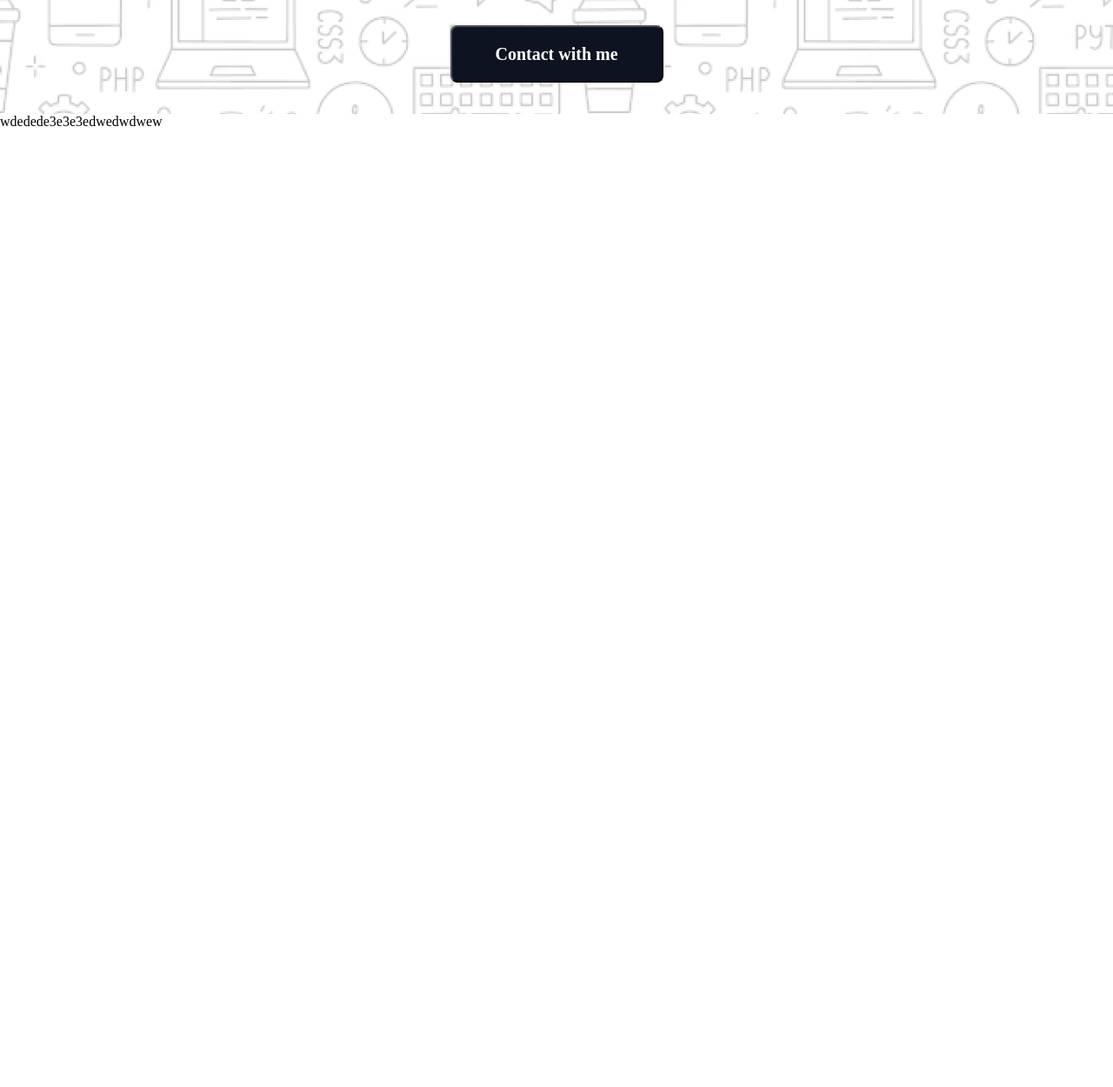
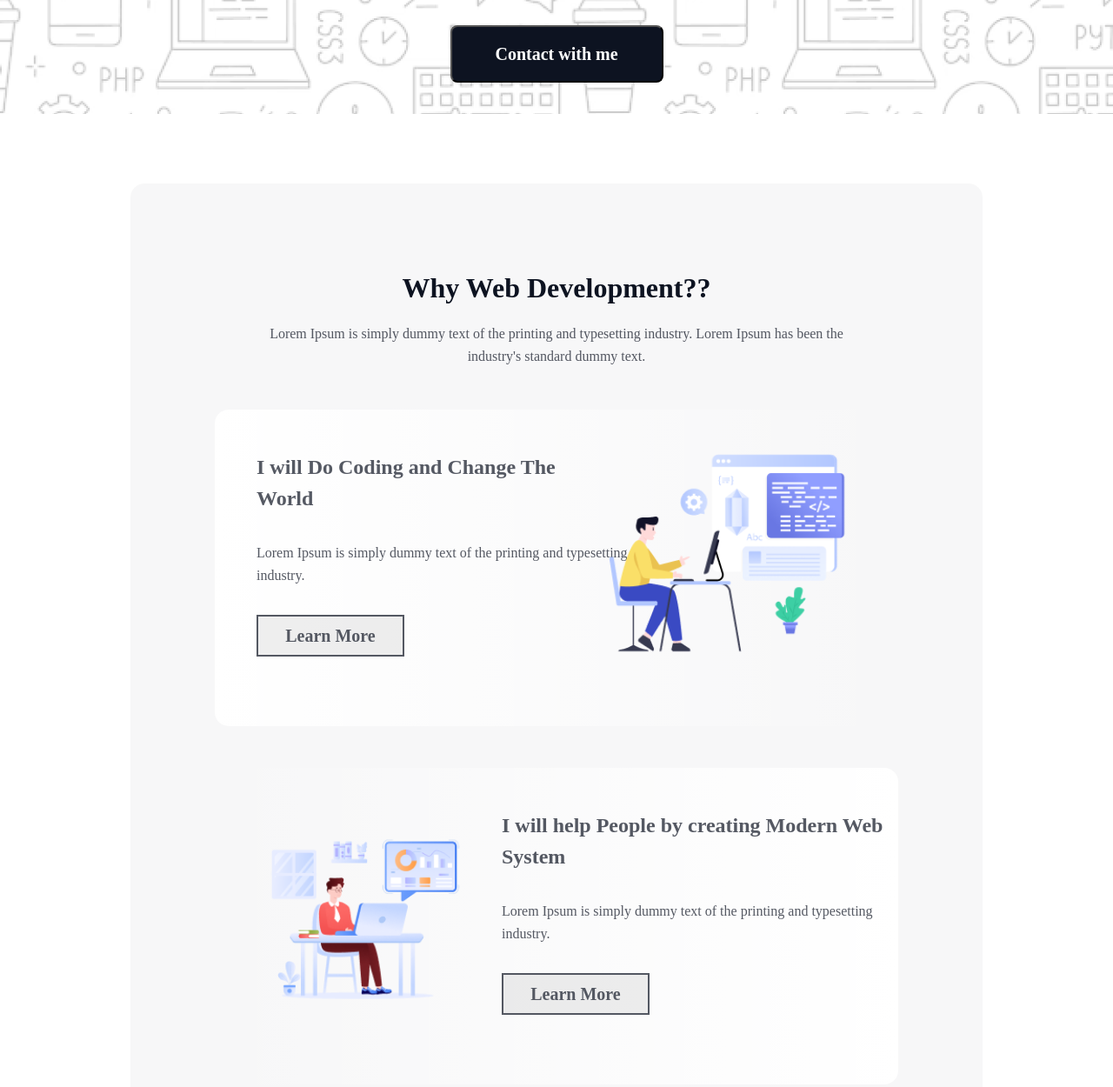
Before and after one commit to farhan-2204/Assignment-1, a plain HTML site: page index.html in a window 1280 px wide. Shown: the part 521-1771 px from the top of the page at 87% size. Before the commit the page ends 800 px from the top, so only its background shows below. Drawn offline with Linux system fonts and the light colour scheme; a web font is replaced by a local one.

Commit message:
Added the 'Goal' section

```diff
--- a/index.html
+++ b/index.html
@@ -12,13 +12,43 @@
     <section class="hero">
         <div class="hero-content">
             <p class="hero-title">"In the near future, I hope to become a Developer."</p>
-            <p class="hero-subtitle">Lorem Ipsum is simply dummy text of the printing and typesetting industry. Lorem Ipsum has been the industry's standard dummy text.</p>
+            <p class="hero-subtitle subtitle-font">Lorem Ipsum is simply dummy text of the printing and typesetting industry. Lorem Ipsum has been the industry's standard dummy text.</p>
             <button class="btn">Contact with me</button>
         </div>
     </section>
 
-    <section>
-        wdedede3e3e3edwedwdwew
+    <section class="goal">
+        <div class="goal-heading">
+            <p class="title-font">Why Web Development??</p>
+            <p class="subtitle-font">Lorem Ipsum is simply dummy text of the printing and typesetting industry. Lorem Ipsum has been the industry's standard dummy text.</p>
+        </div>
+
+        <div class="goal-content">
+            <div class="description">
+                <p style="margin-bottom: 32px;">I will Do Coding and Change The World</p>
+                <p class="subtitle-font" style="width: 468px;">Lorem Ipsum is simply dummy text of the printing and typesetting industry.</p>
+                <button class="btn1">Learn More</button>
+            </div>
+            <img src="assets/Layer_1.png">
+        </div>
+
+        <div class="invert goal-content">
+            <img src="assets/Group 3.png">
+            <div class="description">
+                <p style="margin-bottom: 32px; width: 477px;">I will help People by creating Modern Web System</p>
+                <p class="subtitle-font" style="width: 468px;">Lorem Ipsum is simply dummy text of the printing and typesetting industry.</p>
+                <button class="btn1">Learn More</button>
+            </div>
+        </div>
+
+        <div class="goal-content">
+            <div class="description">
+                <p style="margin-bottom: 32px; width: 477px;">I will Do Coding and Change The World</p>
+                <p class="subtitle-font" style="width: 468px;">Lorem Ipsum is simply dummy text of the printing and typesetting industry.</p>
+                <button class="btn1">Learn More</button>
+            </div>
+            <img src="assets/Group 4.png">
+        </div>
     </section>
 </body>
 </html>
--- a/style/style.css
+++ b/style/style.css
@@ -4,6 +4,41 @@
     margin: 0px;
     padding: 0px;
     font-family: Azeret Mono;
+}
+
+/* Universal classes */
+.subtitle-font{
+    color: rgba(13, 19, 33, .7);
+    font-size: 16px;
+    font-weight: 480;
+    line-height: 26px;
+    letter-spacing: 0%;
+}
+
+.title-font{
+    color: rgb(13, 19, 33);
+    font-size: 32px;
+    font-weight: 800;
+    line-height: 80px;
+    letter-spacing: 0%;
+}
+
+.btn1{
+/* button */
+position: static;
+width: 170px;
+height: 48px;
+margin: 32px 0px;
+background-color: rgba(50, 50, 50, 0.105);
+border: 2px solid rgb(13, 19, 33);
+
+/* font */
+opacity: 0.7;
+color: rgb(13, 19, 33);
+font-size: 20px;
+font-weight: 600;
+line-height: 23px;
+letter-spacing: 0%;
 }
 
 /* Hero Section */
@@ -27,11 +62,6 @@
 }
 
 .hero-subtitle{
-    color: rgba(13, 19, 33, .7);
-    font-size: 16px;
-    font-weight: 480;
-    line-height: 26px;
-    letter-spacing: 0%;
     margin-top: 32px;
     padding: 0px 100px;
 }
@@ -51,3 +81,49 @@
     line-height: 23px;
     letter-spacing: 0%;
 }
+
+/* Goal section */
+.goal{
+    margin: 80px 150px 0px 150px;
+    padding: 80px 97px;
+    border-radius: 16px;
+    background: rgba(13, 19, 33, .03);
+}
+
+.goal-heading{
+    position: static;
+    margin: 0px 47px;
+    text-align: center;
+}
+
+.goal-content{
+    margin: 48px 0px 32px 0px;
+    padding: 48px;
+    display: flex;
+    justify-content: space-between;
+    border-radius: 16px;
+    background: linear-gradient(90.00deg, rgb(255, 255, 255),rgba(255, 255, 255, 0) 100%);
+}
+
+.invert{
+    margin-bottom: 32px;
+    justify-content: flex-start;
+    gap: 32px;
+    background: linear-gradient(270.00deg, rgb(255, 255, 255),rgba(255, 255, 255, 0) 100%);
+}
+
+.goal-content .description{
+    color: rgba(13, 19, 33, 0.7);
+    width: 390px;
+    font-size: 24px;
+    font-weight: 700;
+    line-height: 36px;
+    letter-spacing: 0%;
+    text-align: left;
+}
+
+.invert{}
+
+.goal-content img{
+    height: 250px;
+}
```
